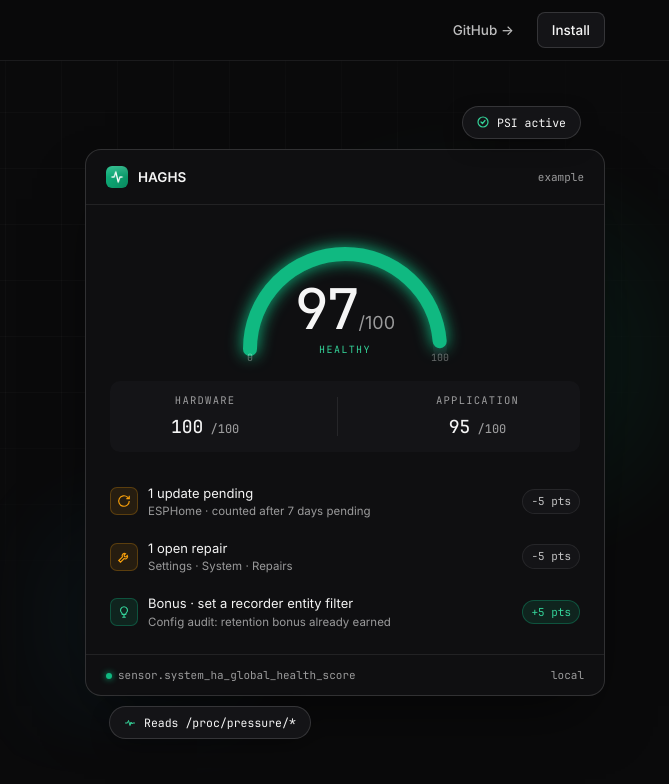
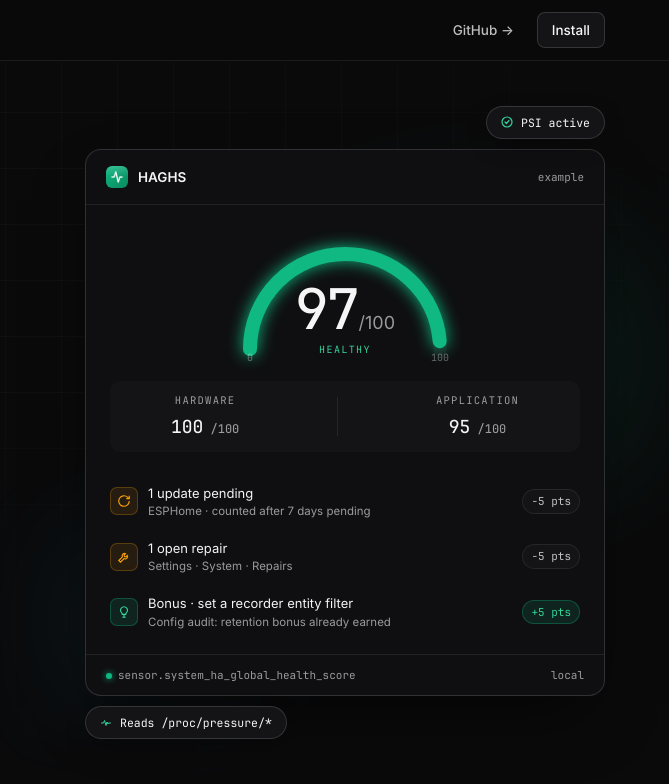
Before and after one commit to HA-Pulse/hapulse.dev, a plain HTML site: page index.html in a window 1280 px wide. Shown: the top 784 px of the page, 611-1280 px from the left. Drawn offline with Linux system fonts and the light colour scheme.

Commit message:
Site: hero badges flush with the card edges
Co-Authored-By: Claude Opus 5.5 <noreply@anthropic.com>
Claude-Session: https://claude.ai/code/session_014uDeRwAxtyXejh69hsgeZc

```diff
--- a/styles.css
+++ b/styles.css
@@ -146,9 +146,10 @@ h3 { font-size: 18px; line-height: 1.3; }
 .src-dot { display: inline-block; width: 6px; height: 6px; border-radius: 50%; background: var(--accent); box-shadow: 0 0 6px var(--accent); margin-right: 6px; vertical-align: middle; }
 .float-badge { position: absolute; z-index: 2; background: var(--bg-2); border: 1px solid var(--line-strong); border-radius: 999px; padding: 7px 14px; font-family: var(--font-mono); font-size: 11.5px; display: inline-flex; align-items: center; gap: 8px; box-shadow: 0 8px 24px -8px rgba(0,0,0,.5); }
 .float-badge svg { width: 12px; height: 12px; color: var(--accent-fg); }
-/* Both badges sit outside the card, diagonally opposite, with the same gap to the border. */
-.float-badge.tr { bottom: calc(100% + 10px); right: 24px; }
-.float-badge.bl { top: calc(100% + 10px); left: 24px; }
+/* Both badges sit outside the card, diagonally opposite, with the same gap to the border,
+   flush with the card's right and left edge. */
+.float-badge.tr { bottom: calc(100% + 10px); right: 0; }
+.float-badge.bl { top: calc(100% + 10px); left: 0; }
 
 /* Press */
 .press-strip { padding: 32px 0 0; position: relative; z-index: 1; }
```
